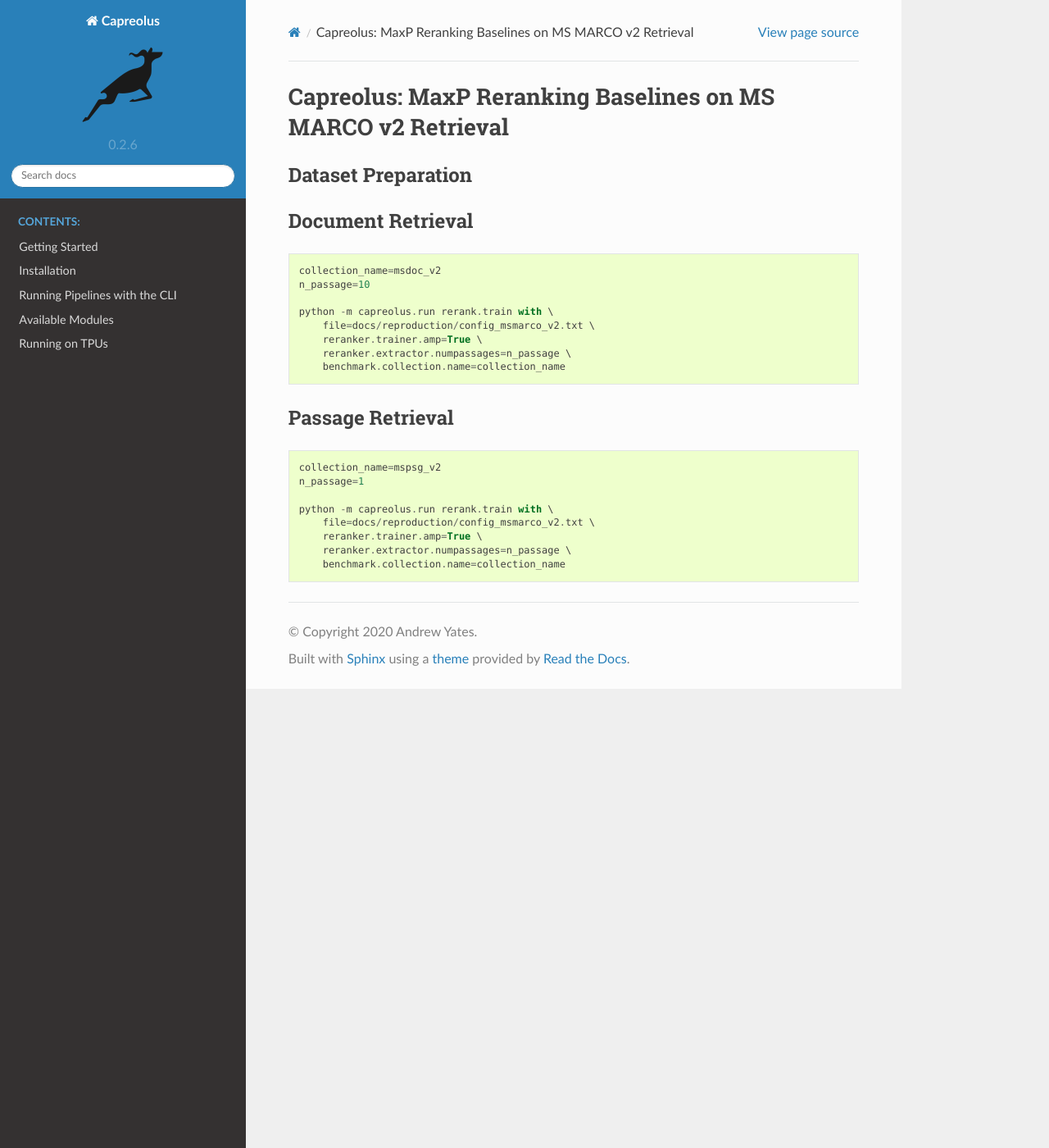
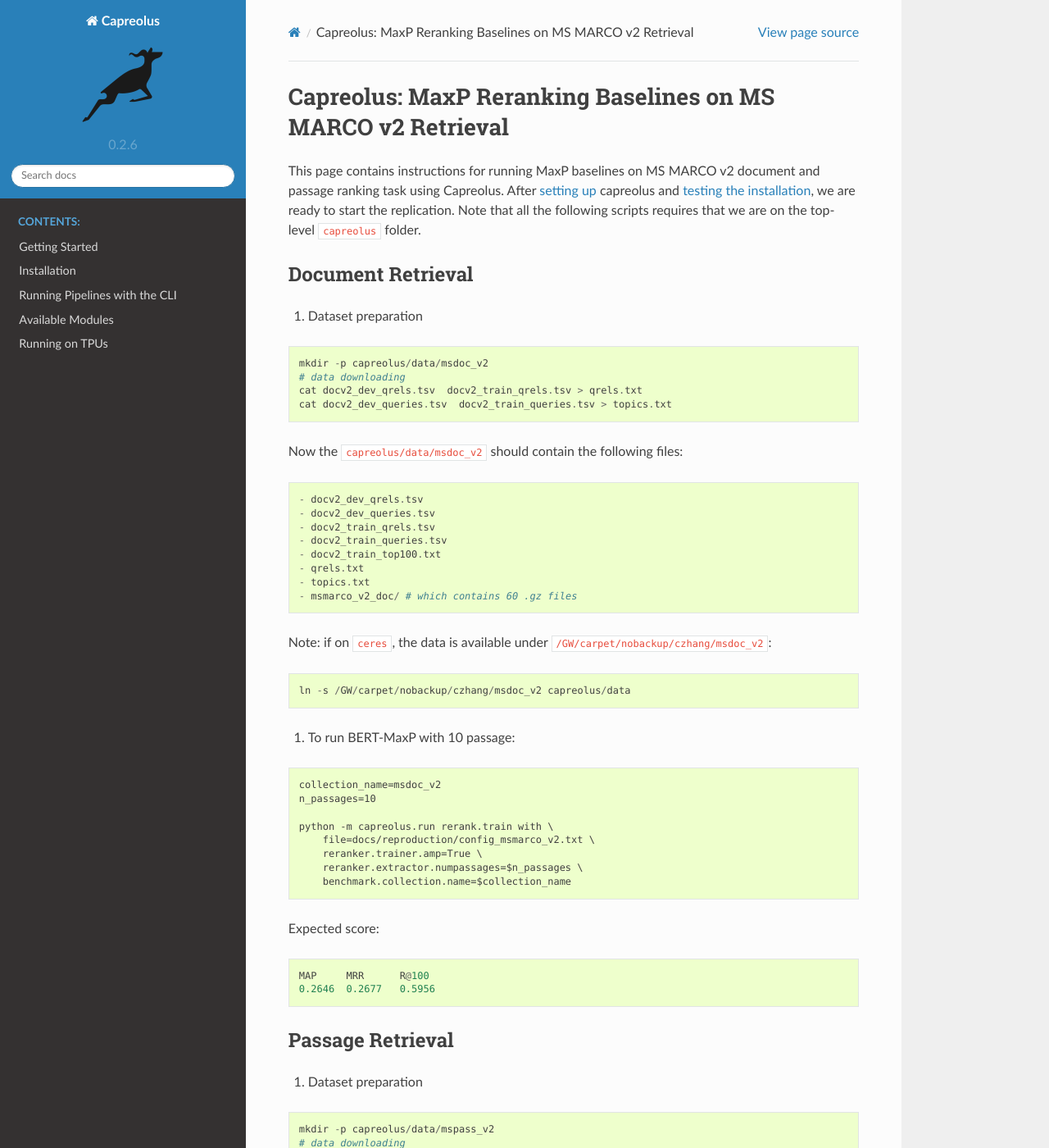
Before and after one commit to capreolus-ir/capreolus, a Sphinx documentation site: the page built from docs/reproduction/MS_MARCO_v2.md, in a window 1280 px wide and 1400 px high. Shown: the whole window at 82% size. Built offline with Sphinx 7.4.7 and the Read the Docs theme 2.0.0, drawn with Linux system fonts in a browser that asks for light colours; some of the changed text lies outside the part shown.

Commit message:
add repro doc

````diff
--- a/docs/reproduction/MS_MARCO_v2.md
+++ b/docs/reproduction/MS_MARCO_v2.md
@@ -1,29 +1,90 @@
 # Capreolus: MaxP Reranking Baselines on MS MARCO v2 Retrieval
 
-## Dataset Preparation
+This page contains instructions for running MaxP baselines on MS MARCO v2 document and passage ranking task using Capreolus.
+After [setting up](./PARADE.md#Setup) capreolus and [testing the installation](./PARADE.md#testing-installation), we are ready to start the replication.
+Note that all the following scripts requires that we are on the top-level `capreolus` folder.
 
 
 ## Document Retrieval
+1. Dataset preparation
+```
+mkdir -p capreolus/data/msdoc_v2
+# data downloading
+cat docv2_dev_qrels.tsv  docv2_train_qrels.tsv > qrels.txt
+cat docv2_dev_queries.tsv  docv2_train_queries.tsv > topics.txt
+```
+Now the `capreolus/data/msdoc_v2` should contain the following files:
+```
+- docv2_dev_qrels.tsv
+- docv2_dev_queries.tsv
+- docv2_train_qrels.tsv
+- docv2_train_queries.tsv
+- docv2_train_top100.txt
+- qrels.txt
+- topics.txt
+- msmarco_v2_doc/ # which contains 60 .gz files
+```
+Note: if on `ceres`, the data is available under `/GW/carpet/nobackup/czhang/msdoc_v2`:
+```
+ln -s /GW/carpet/nobackup/czhang/msdoc_v2 capreolus/data
+```
+
+2. To run BERT-MaxP with 10 passage:
 ```
 collection_name=msdoc_v2
-n_passage=10
+n_passages=10
 
 python -m capreolus.run rerank.train with \
     file=docs/reproduction/config_msmarco_v2.txt \
     reranker.trainer.amp=True \
-    reranker.extractor.numpassages=n_passage \
-    benchmark.collection.name=collection_name
+    reranker.extractor.numpassages=$n_passages \
+    benchmark.collection.name=$collection_name
+```
+Expected score:
+```
+MAP     MRR      R@100
+0.2646  0.2677   0.5956
 ```
 
 
 ## Passage Retrieval
+1. Dataset preparation
+```
+mkdir -p capreolus/data/mspass_v2
+# data downloading
+cat passv2_dev_qrels.tsv  passv2_train_qrels.tsv > qrels.txt
+cat passv2_dev_queries.tsv  passv2_train_queries.tsv > topics.txt
+```
+Now the `capreolus/data/mspass_v2` should contain the following files:
+```
+- passv2_dev_qrels.tsv
+- passv2_dev_queries.tsv
+- passv2_train_qrels.tsv
+- passv2_train_queries.tsv
+- passv2_train_top100.txt
+- qrels.txt
+- topics.txt
+- msmarco_v2_passage/ # which contains 70 .gz files
+```
+Note: if on `ceres`, the data is available under `/GW/carpet/nobackup/czhang/mspass_v2`:
+```
+ln -s /GW/carpet/nobackup/czhang/mspass_v2 capreolus/data
+```
+
+2. To run monoBERT:
 ```
 collection_name=mspsg_v2
-n_passage=1
+n_passages=1
 
 python -m capreolus.run rerank.train with \
     file=docs/reproduction/config_msmarco_v2.txt \
     reranker.trainer.amp=True \
-    reranker.extractor.numpassages=n_passage \
-    benchmark.collection.name=collection_name
+    reranker.extractor.numpassages=$n_passages \
+    benchmark.collection.name=$collection_name
 ```
+
+Expected score:
+```
+MAP      MRR     R@100
+0.1503   0.152   0.3397
+```
````
